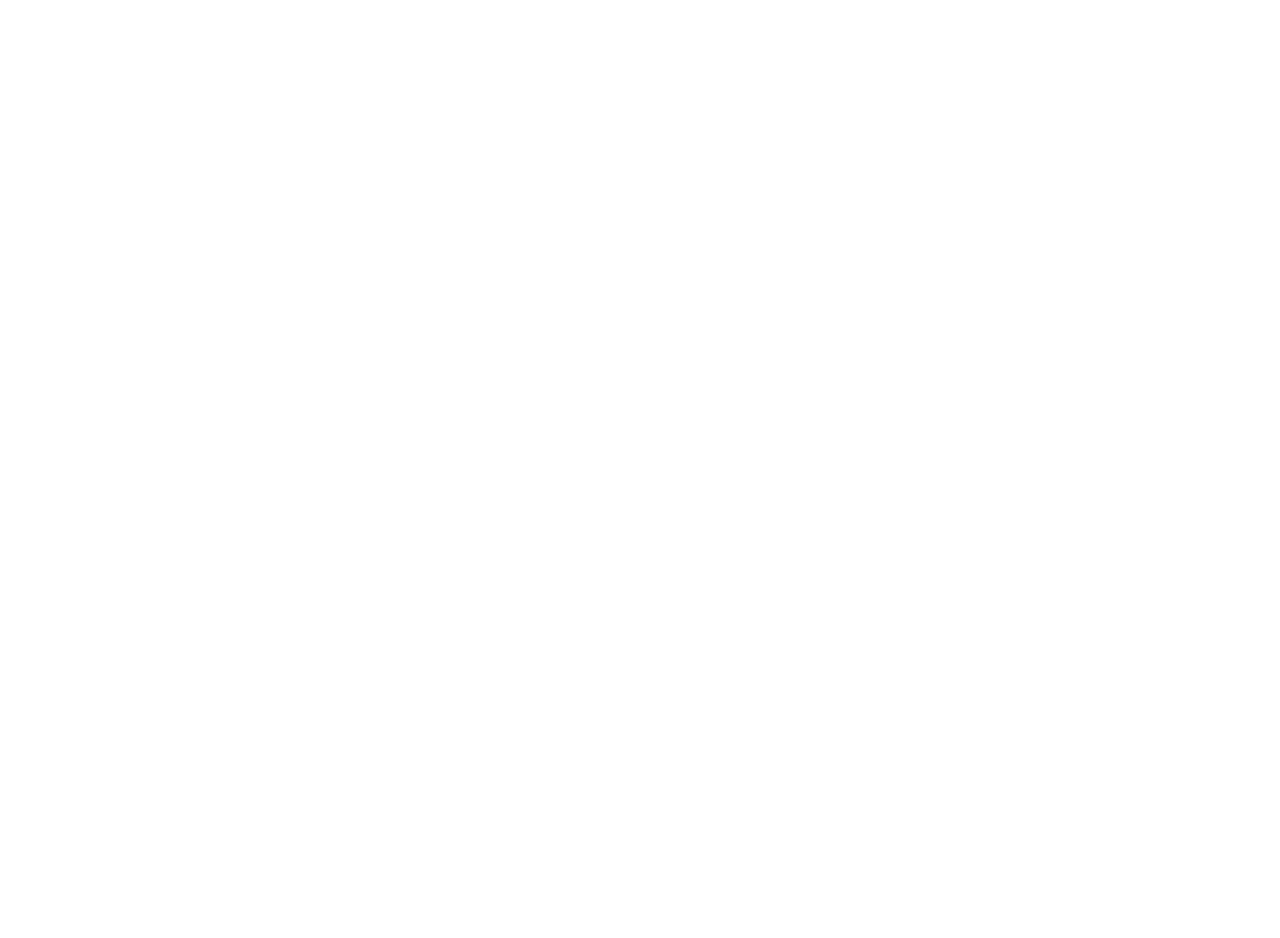
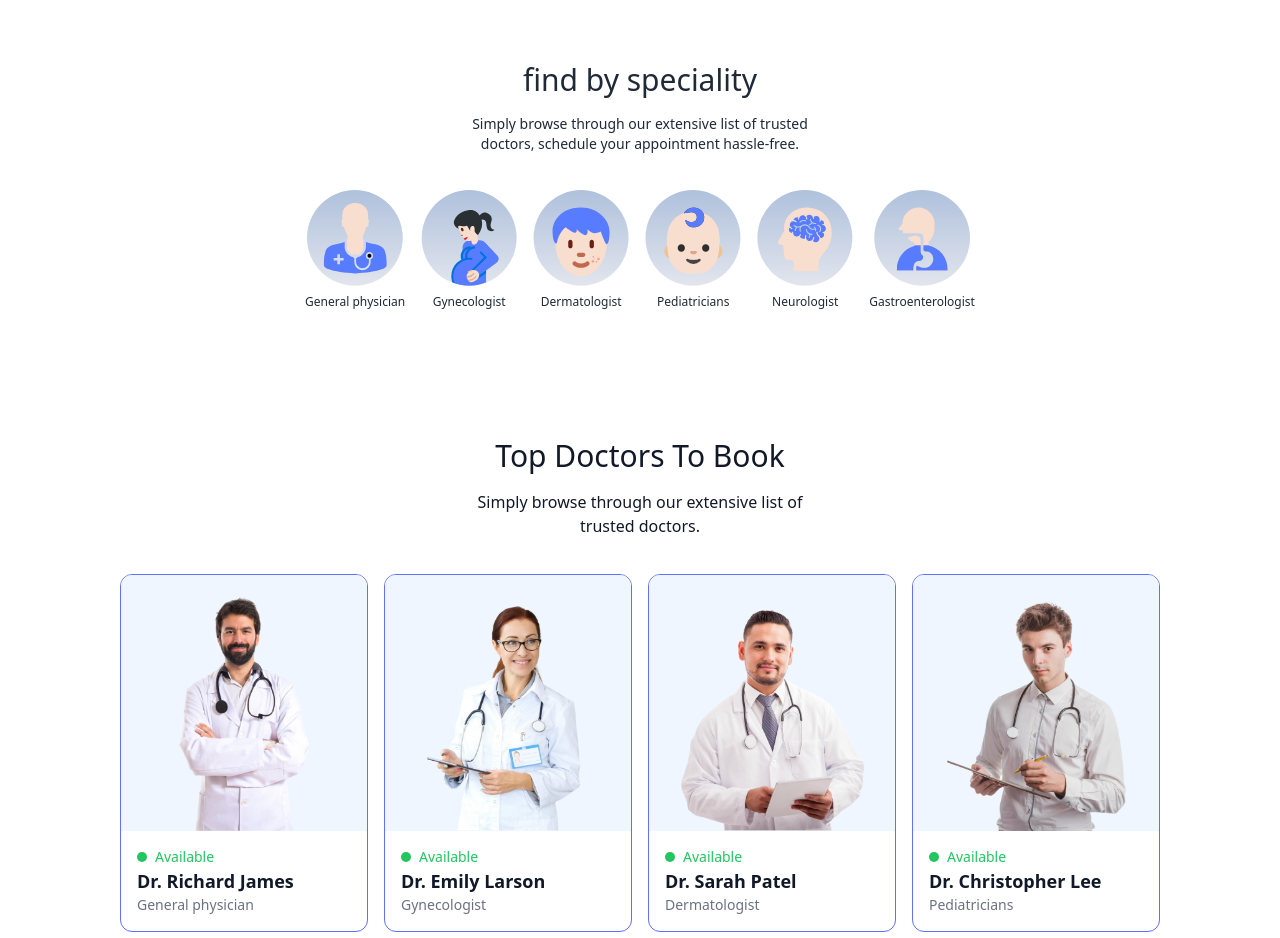
Before and after one commit to Usamasafdar540/doctor-appointment, a React (Vite) app: page / in a window 1280 px wide. Shown: the part 634-1572 px from the top of the page. Before the commit the page ends 800 px from the top, so only its background shows below. Built offline with nearby package versions, Linux system fonts and the light colour scheme.

Commit message:
Added the Doctors Section

```diff
--- a/src/components/SpecialityMenu.jsx
+++ b/src/components/SpecialityMenu.jsx
@@ -1,10 +1,26 @@
-
+import { specialityData } from "../assets/assets_frontend/assets";
+import { Link } from "react-router-dom";
 const SpecialityMenu = () => {
   return (
-    <div id="speciality">
+    <div
+      className="flex flex-col py-16 gap-4 text-gray-800 items-center"
+      id="speciality"
+    >
+      <h1 className="text-3xl  font-medium">find by speciality</h1>
+      <p className="sm:w-1/3 text-center text-sm">
+        Simply browse through our extensive list of trusted doctors, schedule
+        your appointment hassle-free.
+      </p>
+      <div className="flex gap-4 flex-wrap sm:justify-center pt-5 w-full overflow-scroll">
+        {specialityData.map((item, index) => (
+          <Link onClick={()=>(scrollTo(0,0))} className="flex flex-col items-center text-xs cursor-pointer flex-shrink-0 hover:translate-y-[-10px] transition-all duration-500" key={index} to={`/doctors/${item.speciality}`}>
+            <img className="w-16 sm:w-24 mb-2" src={item.image} alt="" />
+            <p>{item.speciality}</p>
+          </Link>
+        ))}
+      </div>
+    </div>
+  );
+};
 
-    </div>
-  )
-}
-
-export default SpecialityMenu
+export default SpecialityMenu;
--- /dev/null
+++ b/src/components/TopDoctors.jsx
@@ -0,0 +1,47 @@
+import { useNavigate } from "react-router-dom";
+import { doctors } from "../assets/assets_frontend/assets";
+
+const TopDoctors = () => {
+  // Check if doctors data exists and has content
+  if (!doctors || doctors.length === 0) {
+    return <p>No doctors available to display.</p>;
+  }
+  const navigate = useNavigate()
+
+  return (
+    <div className="flex flex-col items-center gap-4 my-16 text-gray-900 md:mx-10">
+      <h1 className="text-3xl font-medium">Top Doctors To Book</h1>
+      <p className="sm:w-1/3 text-center text-small">
+        Simply browse through our extensive list of trusted doctors.
+      </p>
+      <div className="w-full grid grid-cols-auto gap-4 pt-5 gap-y-6 px-3 sm:px-0">
+        {doctors.slice(0, 10).map((item, index) => (
+          <div
+          onClick={()=>navigate(`/appointment/${item._id}`)}
+            className="border border-primary rounded-xl overflow-hidden cursor-pointer hover:translate-y-[-10px] transition-all duration-500"
+            key={index}
+          >
+            <img
+              className="bg-blue-50  h-64 object-cover"
+              src={item.image}
+              alt={item.name || "Doctor Image"}
+            />
+            <div className="p-4">
+              <div className="flex items-center gap-2 text-sm text-green-500">
+                <p className="w-2.5 h-2.5 bg-green-500 rounded-full"></p>
+                <p>Available</p>
+              </div>
+              <p className="font-semibold text-lg">{item.name}</p>
+              <p className="text-sm text-gray-500">{item.speciality}</p>
+            </div>
+          </div>
+        ))}
+      </div>
+      <button className="mt-6 py-2 px-6 bg-primary text-white rounded-lg hover:bg-blue-600 transition-colors duration-300">
+        More
+      </button>
+    </div>
+  );
+};
+
+export default TopDoctors;
--- a/src/index.css
+++ b/src/index.css
@@ -4,3 +4,6 @@
 .active hr{
   @apply block
 }
+::-webkit-scrollbar{
+  @apply hidden
+}
--- a/src/pages/home.jsx
+++ b/src/pages/home.jsx
@@ -1,5 +1,6 @@
 import Header from "../components/Header"
 import SpecialityMenu from "../components/SpecialityMenu"
+import TopDoctors from "../components/TopDoctors"
 
 
 const home = () => {
@@ -7,6 +8,7 @@ const home = () => {
     <div>
       <Header/>
       <SpecialityMenu/>
+      <TopDoctors/>
     </div>
   )
 }
--- a/tailwind.config.js
+++ b/tailwind.config.js
@@ -8,11 +8,10 @@ export default {
     extend: {
       colors: {
         primary: '#5F6FFF',
-        secondary: {
-          100: '#E2E2D5',
-          200: '#888883',
-        },
       },
+      gridTemplateColumns: {
+        auto: 'repeat(auto-fill, minmax(200px, 1fr))'
+    },
     },
   },
   plugins: [],
```
Also changed, not shown: src/components/navbar.jsx (+55 -35 lines).
